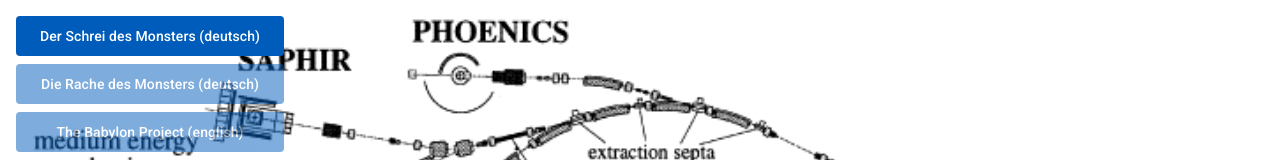
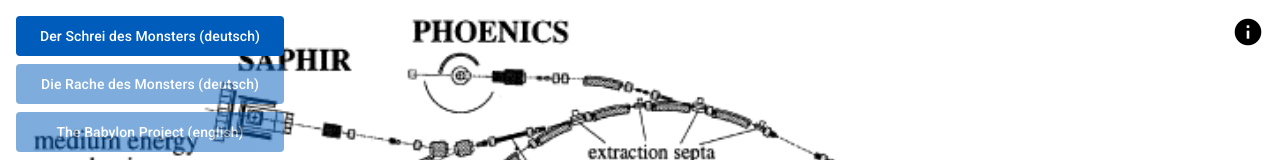
Before and after one commit to JMS-1/the-adventure, an Angular app: page / in a window 1280 px wide. Shown: the top 160 px of the page. Built offline with nearby package versions, Linux system fonts and the light colour scheme.

Commit message:
Added info link.

```diff
--- a/src/app/welcome-route/welcome-route.component.html
+++ b/src/app/welcome-route/welcome-route.component.html
@@ -11,4 +11,10 @@
       >{{ names[game] }}</a
     >
   </div>
+
+  <a
+    href="https://github.com/JMS-1/the-adventure/blob/main/README.md"
+    target="readme"
+    ><mat-icon>info</mat-icon></a
+  >
 </div>
--- a/src/app/welcome-route/welcome-route.component.scss
+++ b/src/app/welcome-route/welcome-route.component.scss
@@ -4,6 +4,7 @@
   overflow: auto;
   background-repeat: no-repeat;
   background-size: cover;
+  position: relative;
 
   > .games {
     display: grid;
@@ -16,4 +17,25 @@
       opacity: 0.5;
     }
   }
+
+  > a {
+    $infoSize: 2em;
+
+    position: absolute;
+    top: 0;
+    right: 0;
+    width: $infoSize;
+    height: $infoSize;
+    color: #000000;
+
+    &:active {
+      color: unset;
+    }
+
+    > mat-icon {
+      font-size: $infoSize;
+      width: 100%;
+      height: 100%;
+    }
+  }
 }
--- a/src/app/welcome-route/welcome-route.component.ts
+++ b/src/app/welcome-route/welcome-route.component.ts
@@ -1,13 +1,14 @@
 import { CommonModule } from '@angular/common';
 import { Component } from '@angular/core';
 import { MatButtonModule } from '@angular/material/button';
+import { MatIconModule } from '@angular/material/icon';
 import { RouterModule } from '@angular/router';
 import { games, TGame } from '../services/settings.service';
 
 /** Initial display of the game application - mostly to choose a game to play. */
 @Component({
   selector: 'app-welcome-route',
-  imports: [CommonModule, MatButtonModule, RouterModule],
+  imports: [CommonModule, MatButtonModule, MatIconModule, RouterModule],
   templateUrl: './welcome-route.component.html',
   styleUrl: './welcome-route.component.scss',
 })
```
Also changed, not shown: package.json (+14 -14 lines), 1 other file (tests, documents, lock files or other folders).
